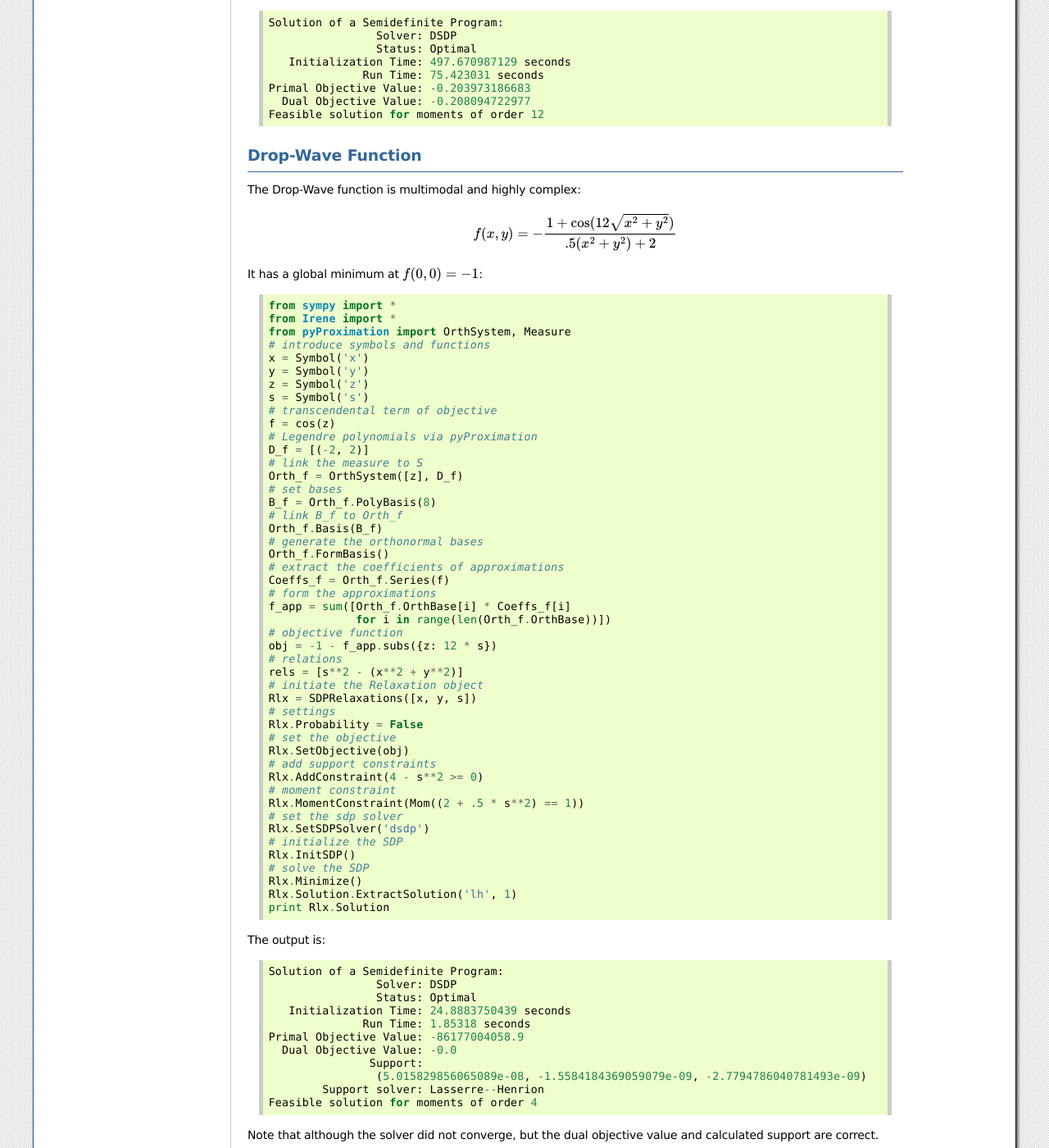
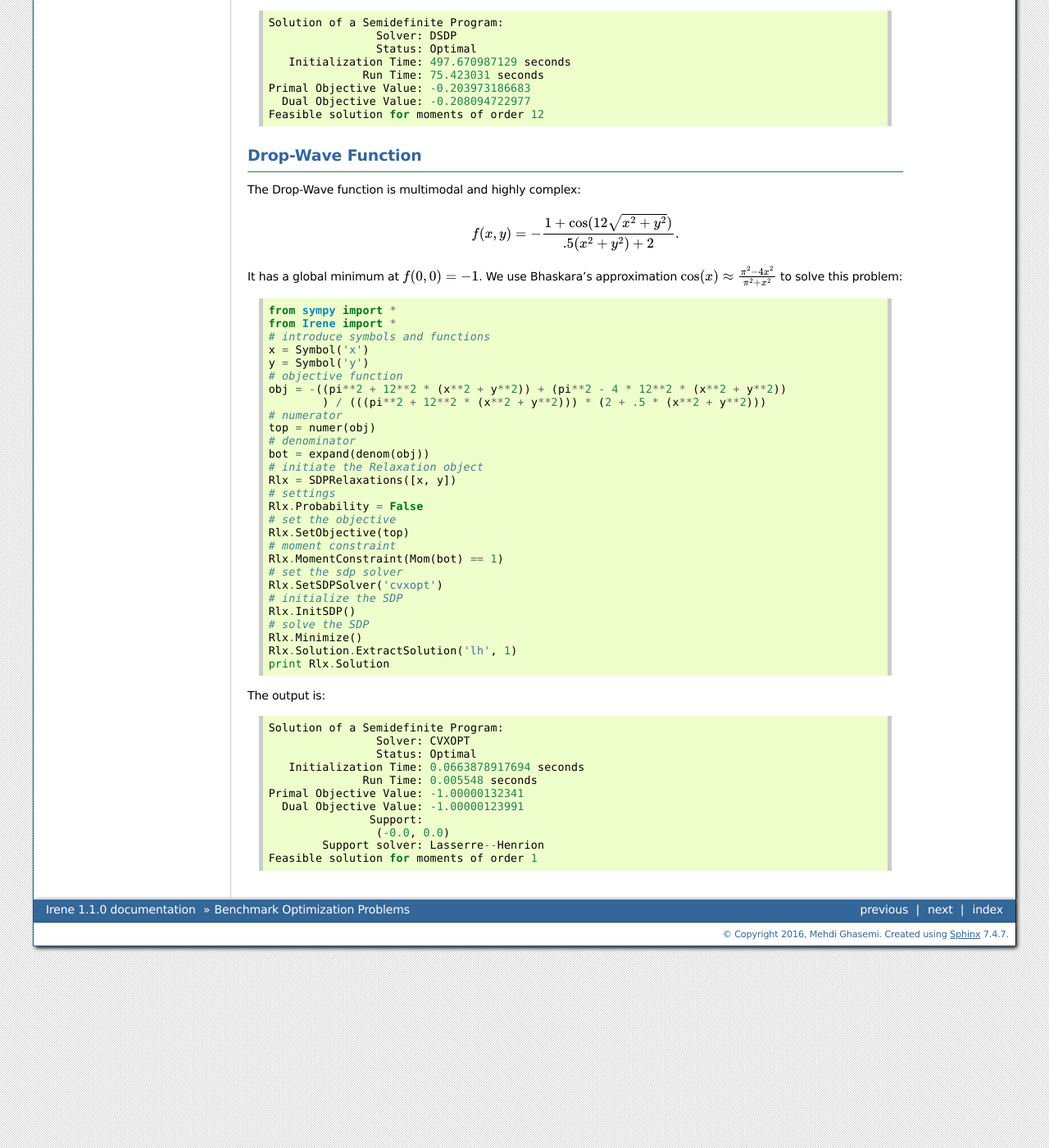
Before and after one commit to mghasemi/Irene, a Sphinx documentation site: the page built from doc/benchmarks.rst, in a window 1280 px wide and 1400 px high, scrolled down 14585 px. Shown: the whole window at 82% size. Built offline with Sphinx 7.4.7, drawn with Linux system fonts in a browser that asks for light colours.

Commit message:
examples and benchmarks added

```diff
--- a/doc/benchmarks.rst
+++ b/doc/benchmarks.rst
@@ -910,51 +910,33 @@ Drop-Wave Function
 The Drop-Wave function is multimodal and highly complex:
 
 .. math::
-	f(x, y) = -\frac{1+\cos(12\sqrt{x^2+y^2})}{.5(x^2+y^2)+2}
+	f(x, y) = -\frac{1+\cos(12\sqrt{x^2+y^2})}{.5(x^2+y^2)+2}.
 
-It has a global minimum at :math:`f(0, 0) = -1`::
+It has a global minimum at :math:`f(0, 0) = -1`. We use Bhaskara's approximation :math:`\cos(x)\approx\frac{\pi^2-4x^2}{\pi^2+x^2}`
+to solve this problem::
 
 	from sympy import *
 	from Irene import *
-	from pyProximation import OrthSystem, Measure
 	# introduce symbols and functions
 	x = Symbol('x')
 	y = Symbol('y')
-	z = Symbol('z')
-	s = Symbol('s')
-	# transcendental term of objective
-	f = cos(z)
-	# Legendre polynomials via pyProximation
-	D_f = [(-2, 2)]
-	# link the measure to S
-	Orth_f = OrthSystem([z], D_f)
-	# set bases
-	B_f = Orth_f.PolyBasis(8)
-	# link B_f to Orth_f
-	Orth_f.Basis(B_f)
-	# generate the orthonormal bases
-	Orth_f.FormBasis()
-	# extract the coefficients of approximations
-	Coeffs_f = Orth_f.Series(f)
-	# form the approximations
-	f_app = sum([Orth_f.OrthBase[i] * Coeffs_f[i]
-	             for i in range(len(Orth_f.OrthBase))])
 	# objective function
-	obj = -1 - f_app.subs({z: 12 * s})
-	# relations
-	rels = [s**2 - (x**2 + y**2)]
+	obj = -((pi**2 + 12**2 * (x**2 + y**2)) + (pi**2 - 4 * 12**2 * (x**2 + y**2))
+	        ) / (((pi**2 + 12**2 * (x**2 + y**2))) * (2 + .5 * (x**2 + y**2)))
+	# numerator
+	top = numer(obj)
+	# denominator
+	bot = expand(denom(obj))
 	# initiate the Relaxation object
-	Rlx = SDPRelaxations([x, y, s])
+	Rlx = SDPRelaxations([x, y])
 	# settings
 	Rlx.Probability = False
 	# set the objective
-	Rlx.SetObjective(obj)
-	# add support constraints
-	Rlx.AddConstraint(4 - s**2 >= 0)
+	Rlx.SetObjective(top)
 	# moment constraint
-	Rlx.MomentConstraint(Mom((2 + .5 * s**2) == 1))
+	Rlx.MomentConstraint(Mom(bot) == 1)
 	# set the sdp solver
-	Rlx.SetSDPSolver('dsdp')
+	Rlx.SetSDPSolver('cvxopt')
 	# initialize the SDP
 	Rlx.InitSDP()
 	# solve the SDP
@@ -965,15 +947,13 @@ It has a global minimum at :math:`f(0, 0) = -1`::
 The output is::
 
 	Solution of a Semidefinite Program:
-	                Solver: DSDP
+	                Solver: CVXOPT
 	                Status: Optimal
-	   Initialization Time: 24.8883750439 seconds
-	              Run Time: 1.85318 seconds
-	Primal Objective Value: -86177004058.9
-	  Dual Objective Value: -0.0
+	   Initialization Time: 0.0663878917694 seconds
+	              Run Time: 0.005548 seconds
+	Primal Objective Value: -1.00000132341
+	  Dual Objective Value: -1.00000123991
 	               Support:
-			(5.015829856065089e-08, -1.5584184369059079e-09, -2.7794786040781493e-09)
+			(-0.0, 0.0)
 	        Support solver: Lasserre--Henrion
-	Feasible solution for moments of order 4
-
-Note that although the solver did not converge, but the dual objective value and calculated support are correct.
+	Feasible solution for moments of order 1
```
Also changed, not shown: 3 other files.
